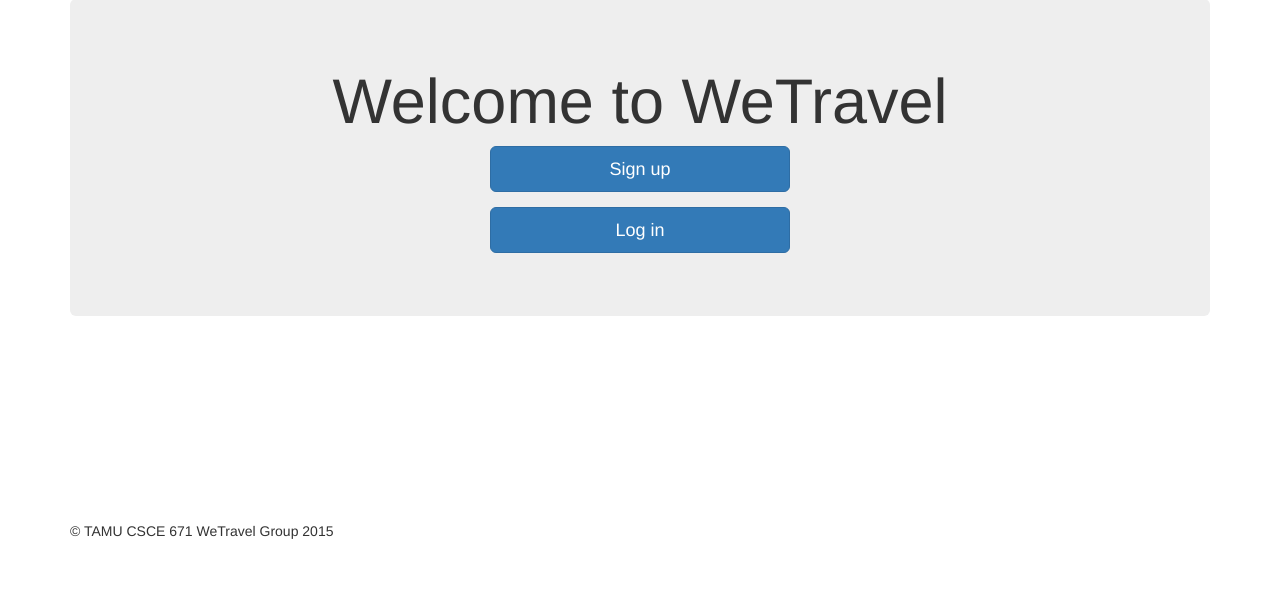
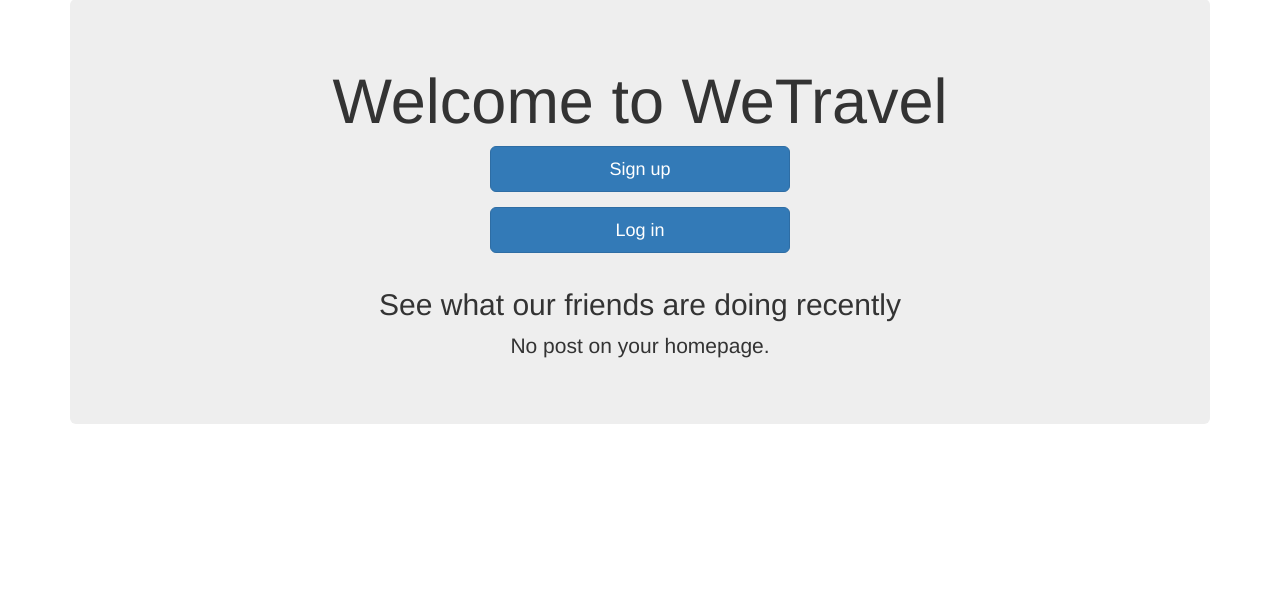
Before and after one commit to ShiyangChen/WeTravel-Website-Django, a Django app: page /wetravel/ in a window 1280 px wide. Shown: the part 61-677 px from the top of the page. Run offline with Django 3.2, Linux system fonts and the light colour scheme; data that the repository does not hold is empty; some libraries are stand-ins or nearby versions.

Commit message:
some change and add privacy for post

```diff
--- a/wetravel/templates/wetravel/index.html
+++ b/wetravel/templates/wetravel/index.html
@@ -7,16 +7,7 @@
     {% if user.is_authenticated %}
       <p>Hello {{user.username}}!</p>
 
-      {% if posts %}
-    <h1>See what our friends are doing recently</h1>
-    <ul>
-        {% for post in posts %}
-        <p>{{post.publisher.user.username}}  post :  {{ post.text }}</p>
-        {% endfor %}
-    </ul>
-{% else %}
-    <p>No post on your homepage.</p>
-{% endif %}
+
 
     {% else %}
     <div class="col-md-4 col-md-offset-4">
@@ -25,7 +16,22 @@
     </div>
     {% endif %}
   </div>
-</div>
 
 
+
+  <div class="container center">
+    <h2>See what our friends are doing recently</h2>
+    {% if posts %}
+    <ul>
+        {% for post in posts %}
+        <p> <a class="btn btn-info btn-md " href="/wetravel/profile/" role="button">{{post.publisher.user.username}} </a> post :{{ post.text }}</p>
+
+        {% endfor %}
+    </ul>
+{% else %}
+    <p>No post on your homepage.</p>
+{% endif %}
+
+  </div>
+</div>
 {% endblock %}
--- a/wetravel/urls.py
+++ b/wetravel/urls.py
@@ -14,6 +14,8 @@ urlpatterns = patterns('',
     url(r'^profile/$',views.profile),
     url(r'^delete_confirm/(\d+)/$',views.delete_confirm),
     url(r'^delete/(\d+)/$',views.delete),
+    url(r'^privacy_choose/(\d+)/$',views.privacy_choose),
+    url(r'^privacy/(\d+)/$',views.privacy),
 )
 
 urlpatterns += staticfiles_urlpatterns()
--- a/wetravel/views.py
+++ b/wetravel/views.py
@@ -8,8 +8,19 @@ from wetravel.models import *
 # Create your views here.
 
 def index(request):
+    user=request.user
     posts=Post.objects.order_by("-id")
-    return render(request, 'wetravel/index.html',{'posts':posts})
+    invi_posts=posts.filter(is_visible=True)
+    posts_list=list(posts)
+    for invi_post in invi_posts:
+
+        for invi_friend in invi_post.restricted_members.all():
+            if invi_friend.user.username==user.username:
+                posts_list.remove(invi_post)
+            else:
+                continue
+
+    return render(request, 'wetravel/index.html',{'posts':posts_list})
 
 def about(request):
     return render(request, 'wetravel/about.html')
@@ -83,8 +94,9 @@ def createpost(request):
 
         b=Post(text=text_message,publisher=cur_user)#login_user)
         b.save()
-        posts=Post.objects.order_by("-id")
-        return render(request,'wetravel/index.html',{'posts':posts})
+        return HttpResponseRedirect('/wetravel/')
+        #posts=Post.objects.order_by("-id")
+        #return render(request,'wetravel/index.html',{'posts':posts})
 
     else:
         return HttpResponse('submitted a empty form')
@@ -117,3 +129,36 @@ def delete(request,param1):
     my_posts=Post.objects.filter(publisher=cur_user)
     my_posts=my_posts.order_by("-id")
     return render(request,'wetravel/profile.html',{'my_posts':my_posts})
+
+@login_required
+def privacy_choose(request,param1):
+    cur_user=request.user.userprofile
+    my_posts=Post.objects.filter(publisher=cur_user)
+    set_post=my_posts.get(id=param1)
+    my_friends=cur_user.friends.all()
+    namelists=[]
+    for friend in my_friends:
+        namelists.append(friend.user.username)
+
+    return render(request,'wetravel/privacy_choose.html',{'namelists':namelists,'set_post':set_post})
+
+@login_required
+def privacy(request,param1):
+    user=request.user
+    invi_friends_username=request.POST.getlist("invi_friends")
+    cur_user=request.user.userprofile
+    my_posts=Post.objects.filter(publisher=cur_user)
+    set_post=my_posts.get(id=param1)
+    my_friends=cur_user.friends.all()
+    for friend_username in invi_friends_username:
+        for friend in my_friends:
+            if friend.user.username == friend_username :
+                set_post.restricted_members.add(friend)
+                set_post.is_visible=True
+                set_post.save()
+            else:
+                continue
+    return HttpResponseRedirect('/wetravel/profile/')
+   # my_posts=Post.objects.filter(publisher=cur_user)
+   # my_posts=my_posts.order_by("-id")
+    #return render(request,'wetravel/profile.html',{'my_posts':my_posts})
```
Also changed, not shown: wetravel/templates/wetravel/delete_confirm.html (+14 -5 lines), wetravel/templates/wetravel/privacy_choose.html (added, +29 -0 lines), wetravel/templates/wetravel/profile.html (+15 -2 lines).
